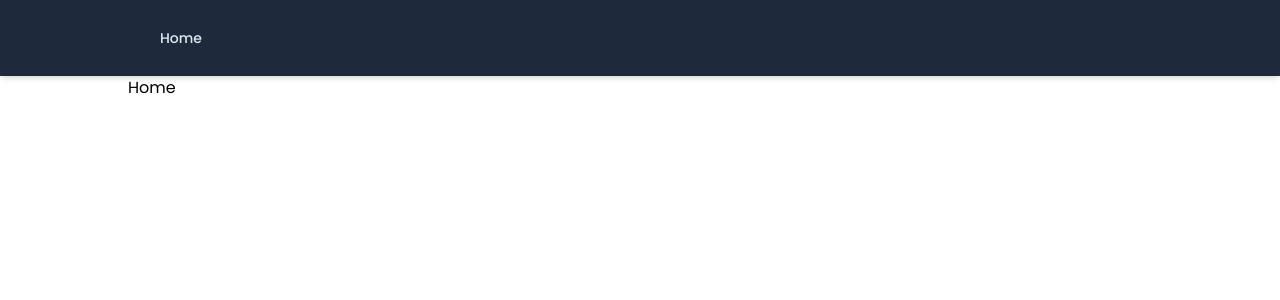
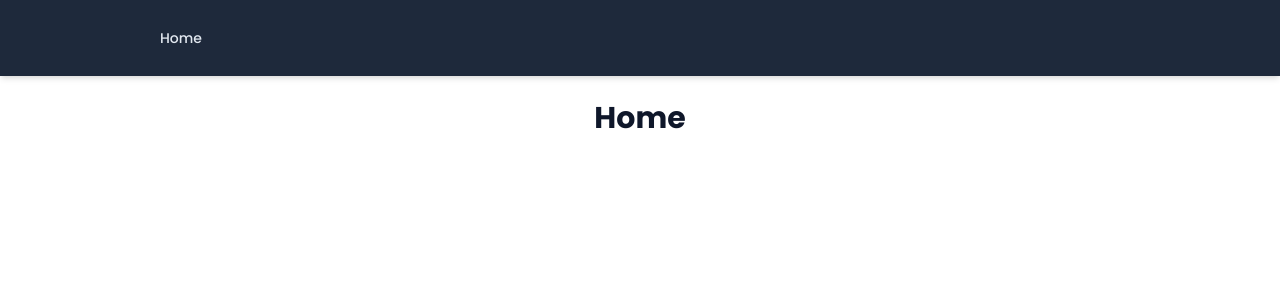
Before and after one commit to ha165/AI-HMIS, a React (Vite) app in the folder react-app/: page / in a window 1280 px wide. Shown: the top 300 px of the page. Built offline with nearby package versions, Linux system fonts and the light colour scheme.

Commit message:
Update Home.jsx

```diff
--- a/react-app/src/Pages/Home.jsx
+++ b/react-app/src/Pages/Home.jsx
@@ -1,7 +1,7 @@
 export default function Home() {
     return (
         <div>
-            <h1>Home</h1>
+            <h1 className="title">Home</h1>
         </div>
     );
 }
```
